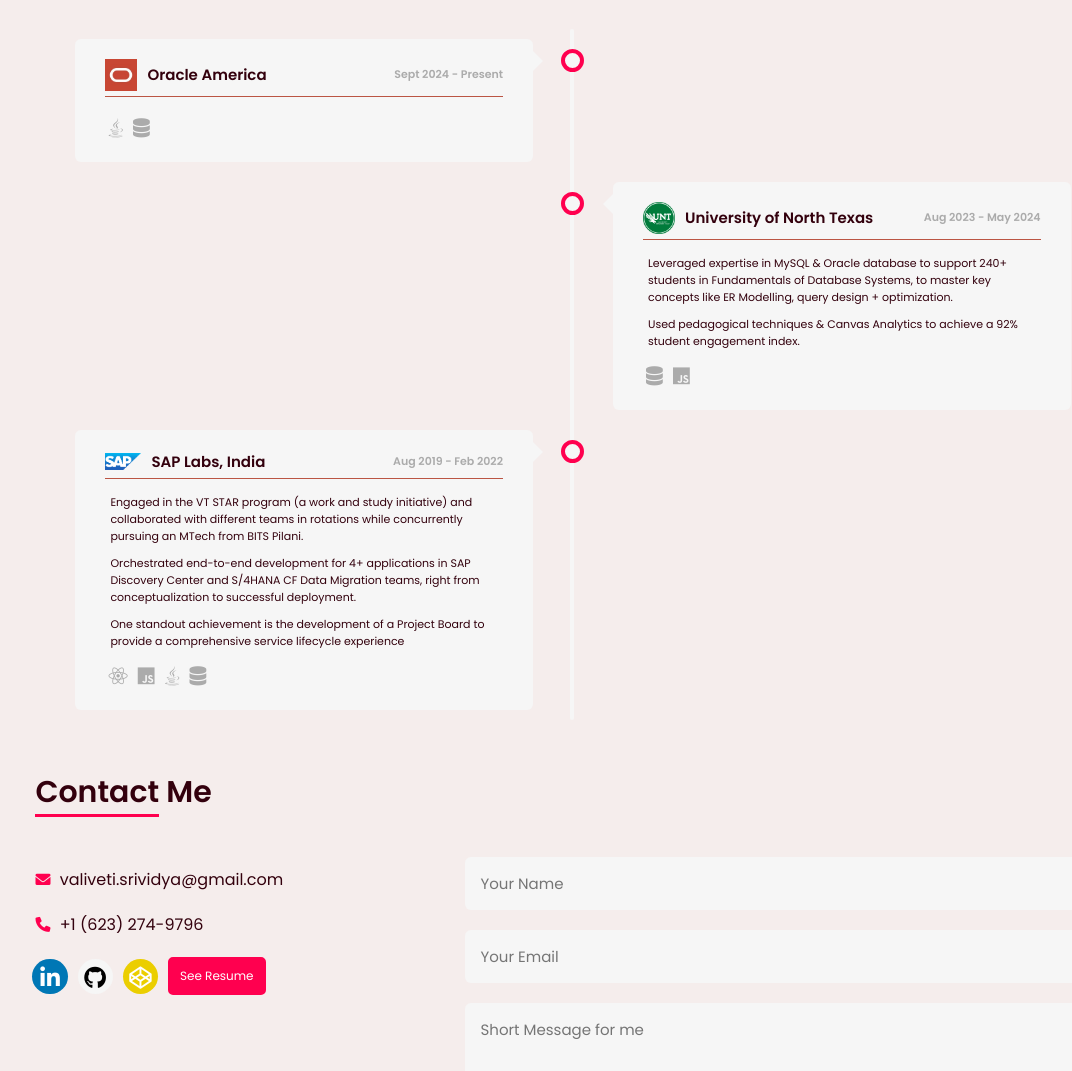
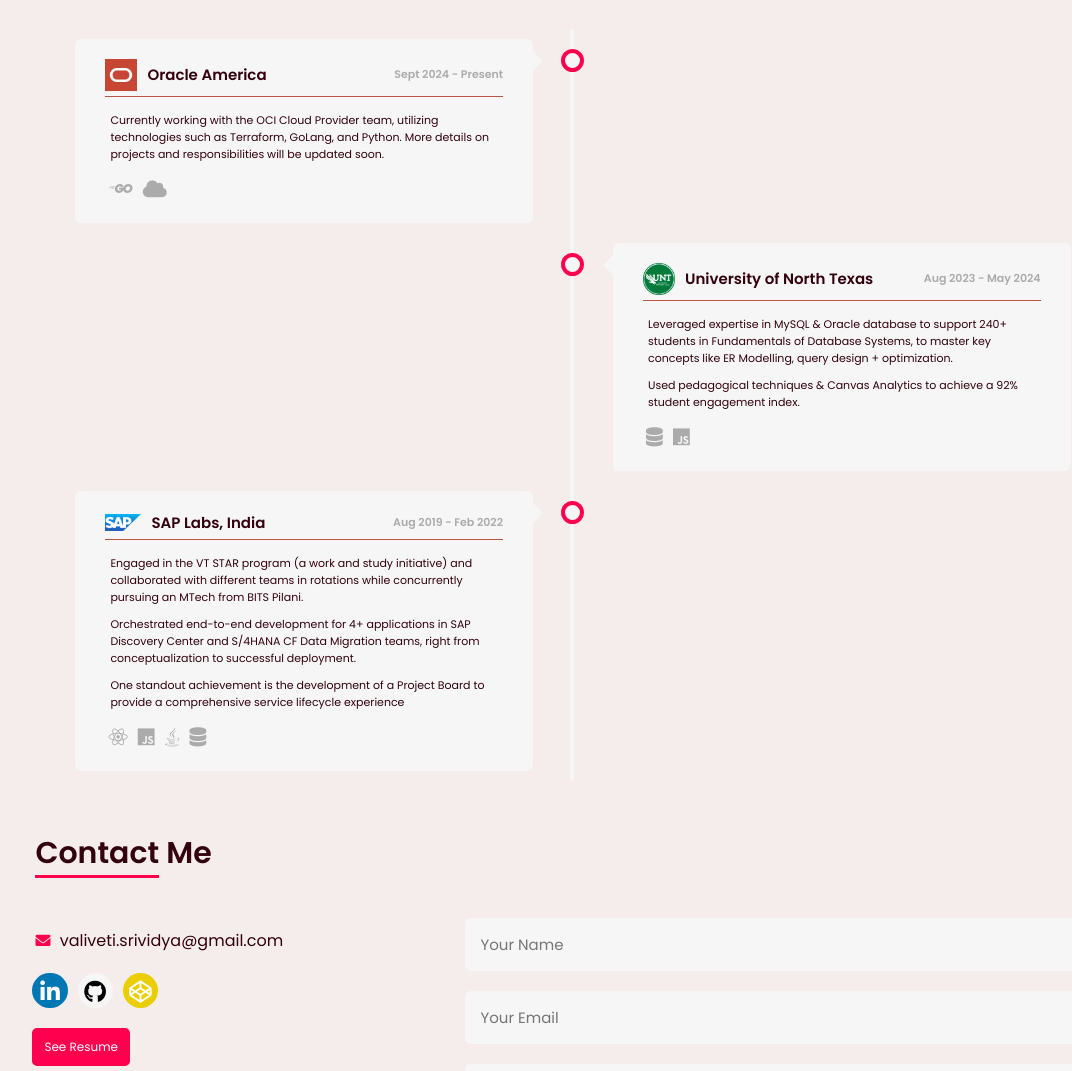
Before and after one commit to SrividyaKamakshi/skv-portfolio, a plain HTML site: page index.html in a window 1280 px wide. Shown: the part 1729-2800 px from the top of the page, without its empty margins (67-1139 px from the left). Drawn offline with nearby package versions, Linux system fonts and the light colour scheme.

Commit message:
Updated Oracle description

```diff
--- a/css/style.css
+++ b/css/style.css
@@ -459,7 +459,7 @@ html {
   margin-top: 10px;
 }
 
-.contact-left p {
+.contact-left p, .cv-button{
   margin: 20px 0px;
 }
 
--- a/index.html
+++ b/index.html
@@ -177,23 +177,22 @@
             <div class="header display-flex-center">
               <div class="company-info display-flex-center">
                 <a class="display-flex-center" title="Visit Website"
-                  href="https://www.oracle.com/" target="_blank">
+                  href="https://www.oracle.com/cloud/" target="_blank">
                   <img src="assets/images/oracle.jpeg" />
                 </a>
-                <a title="Visit Website" href="https://www.oracle.com/" target="_blank">
+                <a title="Visit Website" href="https://www.oracle.com/cloud/" target="_blank">
                   <h2>Oracle America</h2>
                 </a>
               </div>
               <p>Sept 2024 - Present</p>
             </div>
             <div class="company-desc pad5px">
-              <p></p>
-              <p></p>
+              <p>Currently working with the OCI Cloud Provider team, utilizing technologies such as Terraform, GoLang, and Python.
+                More details on projects and responsibilities will be updated soon.</p>
             </div>
             <div class="role-icons">
-
-              <i class="fa-brands fa-java"></i>
-              <i class="fa-solid fa-database"></i>
+              <i class="fa-brands fa-golang"></i>
+              <i class="fa-solid fa-cloud"></i>
             </div>
           </div>
         </div>
@@ -269,7 +268,7 @@
         <div class="contact-left">
           <p><i class="fa-solid fa-envelope"></i> <a
               href="mailto:valiveti.srividya@gmail.com">valiveti.srividya@gmail.com</a></p>
-          <p><i class="fa-solid fa-phone"></i> +1 (623) 274-9796</p>
+          <!-- <p><i class="fa-solid fa-phone"></i> +1 (623) 274-9796</p> -->
           <div class="social-icons">
             <a href="https://www.linkedin.com/in/srividya-kamakshi-v/" title="LinkedIn" target="_blank"><i
                 class="fab fa-linkedin-in linked-color"></i></a>
@@ -277,8 +276,8 @@
                 class="fab fa-github git-color"></i></a>
             <a href="https://leetcode.com/srividya_valiveti/" title="LeetCode" target="_blank"><i
                 class="fab fa-codepen leetcode-color"></i></a>
-            <a class="cv-button" href="https://drive.google.com/file/d/1gp86GPJB9L1ifdZBnIBHn7W0CZ_0tARr/view?usp=sharing" target="_blank">See Resume</a>
           </div>
+          <a class="social-icons cv-button" href="https://drive.google.com/file/d/1gp86GPJB9L1ifdZBnIBHn7W0CZ_0tARr/view?usp=sharing" target="_blank">See Resume</a>
         </div>
         <div class="contact-right">
           <form name="submit-to-google-sheet">
--- a/js/index.js
+++ b/js/index.js
@@ -90,7 +90,7 @@ document.addEventListener('DOMContentLoaded', function () {
     typeSpeed: 50,
     loop: true,
     backSpeed: 10,
-    backDelay: 5000,
+    backDelay: 7500,
     cursorChar: "|", // Optional: Customize cursor character
   });
 });
```
